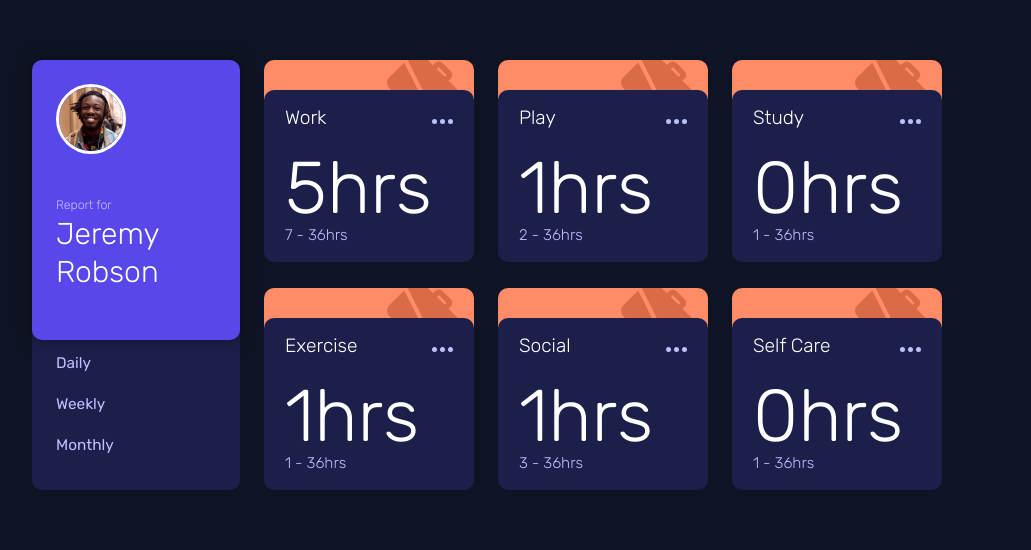
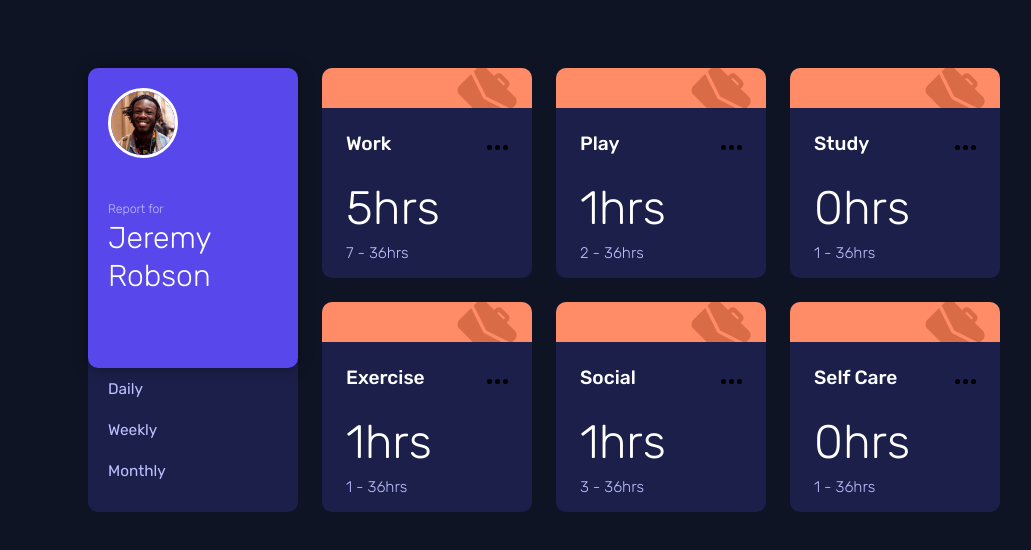
Before and after one commit to fughesi/time-tracker-webapp, a React (Create React App) app: page / in a window 1280 px wide. Shown: the part 110-660 px from the top of the page, without its empty margins (96-1127 px from the left). Built offline with nearby package versions, Linux system fonts and the light colour scheme.

Commit message:
layout just about done

```diff
--- a/src/App.css
+++ b/src/App.css
@@ -55,6 +55,7 @@ body {
   height: 100vh;
   width: 100vw;
 
+  width: 80%;
   margin: 0 auto;
 
   display: flex;
@@ -64,17 +65,10 @@ body {
 
 #AppWrap {
   position: relative;
-  height: clamp(400px,50%,800px);
-  width: 80%;
-
   display: grid;
-  gap: 3.5rem 1.5rem;
-  grid-template: repeat(2, 1fr) / 208px repeat(3, minmax(190px,210px));
+  gap: 1.5rem;
+  grid-template: repeat(2, 1fr) / repeat(4, minmax(196px, 210px));
   grid-template-areas:
-  "a b b b"
-  "a b b b";
+    "a b b b"
+    "a b b b";
 }
-
-#reportCardContainer {
-  grid-row: 1 / span 2;
-}
--- a/src/components/Card/Card.css
+++ b/src/components/Card/Card.css
@@ -1,36 +1,28 @@
 @import "../../App.css";
 
-#mainCardContainer,
-#cardContainer,
-#valueContainer,
-#timeContainer {
-  width: 80%;
-  height: 100%;
-
-  font-weight: 300;
-}
-
 #mainCardContainer {
-  position: relative;
-  width: 100%;
-  height: 100%;
-
   background: var(--dark);
   border-radius: 10px;
   color: #fff;
 
   display: grid;
   place-items: center;
-  grid-template: 1fr, 2fr, 1fr / repeat(2, 1fr);
+  grid-template: 40px 170px / repeat(2, 1fr);
   grid-template-areas:
     "a a"
-    "b b"
-    "c c"
-    "d d";
+    "b b";
+}
+
+#mainCardContainer:hover {
+  cursor: pointer;
+}
+
+#mainCardContainer:active {
+  background: var(--desaturated);
 }
 
 #mainCardContainer h3 {
-  margin: 0 0 -10px 0;
+  margin: 0 0 0px 0;
 
   font-weight: var(--thin);
   font-size: var(--step--1);
@@ -51,49 +43,62 @@
   font-size: var(--step--2);
 }
 
-#wrap {
-  width: 100%;
-  position: relative;
+/* #Ellipsis {
+  fill: green;
 }
 
+#Ellipsis:hover {
+  fill: green;
+  color: #fff;
+  transform: scale(1.5);
+} */
+
 #cardTop {
-  /* height: clamp(400px,50%,800px); */
-  z-index: -1;
   grid-area: a;
+  position: relative;
+  z-index: 2;
 
-  overflow: hidden;
-  position: absolute;
-  top: -30px;
-
+  height: 40px;
   width: 100%;
-  height: 100px;
   display: flex;
   justify-content: right;
-  flex-basis: 0;
+  border-radius: 10px 10px 0 0;
 
-  border-radius: 10px 10px 0 0;
+  background-image: url("../../images/oldIcons/icon-work.svg");
+  background-repeat: no-repeat;
+  background-origin: content-box;
+  background-position: 90% 10%;
+  background-size: 60px 60px;
   background-color: var(--work);
 }
 
-#work {
-  transform: translate(0, -20%) scale(.75);
+#cardBottom {
+  grid-area: b;
+
+  height: 100%;
+  width: 100%;
+  padding: 1.5rem;
 }
 
 #cardContainer {
-  grid-area: b;
+  height: 20%;
   display: flex;
   align-items: baseline;
+
   justify-content: space-between;
+  border-radius: 10px 10px 0 0;
 }
 
-#valueContainer {
-  grid-area: c;
-  display: flex;
+#valueContainer h1 {
+  padding: 1.5rem 0 1rem 0;
+  font-size: var(--step-3);
+}
+
+#cardContainer h3 {
+  font-weight: var(--thick);
 }
 
 #timeContainer {
-  grid-area: d;
-  display: flex;
-
+  padding: 0.75rem 0 0 0;
   color: var(--pale);
 }
--- a/src/components/Card/Card.js
+++ b/src/components/Card/Card.js
@@ -1,24 +1,17 @@
 import React from "react";
-import Ellipsis from "../../images/Ellipsis";
-import Work from "../../images/Work";
+import Ellipsis from "../../images/oldIcons/icon-ellipsis.svg";
 import workIcon from "../../images/oldIcons/icon-work.svg";
 import "./Card.css";
 
 export default function Card(props) {
   return (
-    <main id="wrap">
-      <section id="cardTop">
-        <img src={workIcon} alt="work icon" id="work" />
-      </section>
+    <main id="mainCardContainer">
+      <div id="cardTop"></div>
 
-      <div id="mainCardContainer">
-        <section id="topCardColor">
-          <div id="svg"></div>
-        </section>
-
+      <div id="cardBottom">
         <section id="cardContainer">
           <h3>{props.activity}</h3>
-          <Ellipsis id="ellipsis" />
+          <img src={Ellipsis} alt="Ellipsis" id="Ellipsis" />
         </section>
 
         <section id="valueContainer">
--- a/src/components/ReportCard/ReportCard.css
+++ b/src/components/ReportCard/ReportCard.css
@@ -1,27 +1,34 @@
 @import "../../App.css";
 
 #reportCardContainer {
+  grid-area: a;
   height: 100%;
   width: 100%;
+
   position: relative;
+
+  display: grid;
+  grid-template: 65% 35% / 100%;
+  grid-template-areas:
+    "a"
+    "b";
 }
 
 #userContainer,
 #timeFrameContainer {
   display: flex;
   flex-direction: column;
-  padding: 1.5rem;
+  padding: 1.25rem;
 }
 
 #userContainer {
-  position: absolute;
-  top: -30px;
-  z-index: 1;
+  grid-area: a;
+  z-index: 2;
 
   width: 100%;
-  height: 70%;
+  height: 300px;
+
   border-radius: 10px;
-
   background: var(--BG);
   box-shadow: 0 0 15px #0006;
 }
@@ -49,18 +56,15 @@
 }
 
 #timeFrameContainer {
-  /* position: absolute; */
-  transform: translateY(202px);
-  bottom: 0px;
+  grid-area: b;
+
   width: 100%;
 
   display: flex;
   align-items: flex-start;
   justify-content: flex-end;
-  flex-shrink: 0;
-  height: 220px;
 
-  z-index: -1;
+  z-index: 1;
   margin-top: -22px;
 
   border-radius: 10px;
@@ -75,10 +79,10 @@
   font-size: var(--step--2);
 }
 
-#timeFrameContainer h6:active {
+/* #timeFrameContainer h6:active {
   color: #fff;
   cursor: pointer;
-}
+} */
 
 #timeFrameContainer h6:hover,
 #timeFrameContainer h6:focus {
```
Also changed, not shown: src/images/oldIcons/icon-ellipsis.svg.
